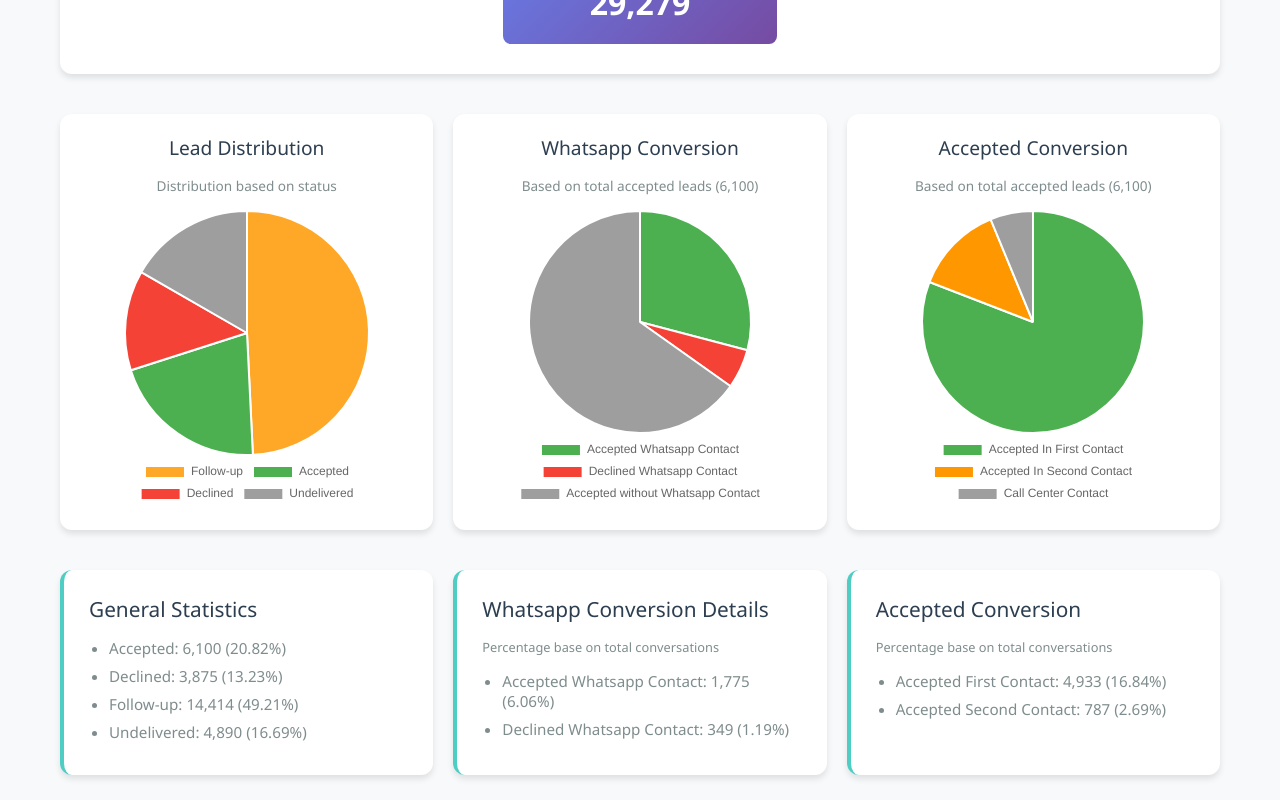
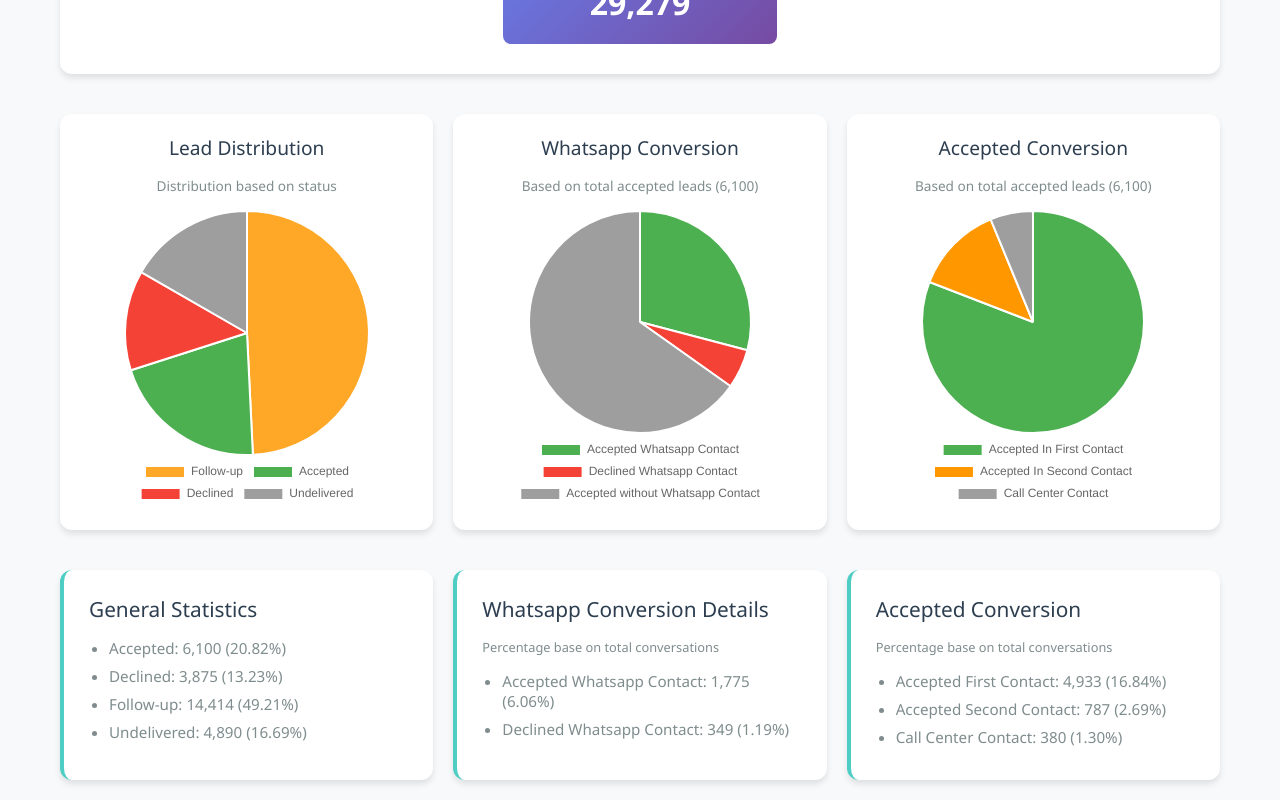
Before and after one commit to rmonteroh/honda-analytics, a React (Create React App) app in the folder honda-dashboard/: page / in a window 1280 px wide. Shown: the part 208-1008 px from the top of the page. Built offline with nearby package versions, Linux system fonts and the light colour scheme.

Commit message:
Add 'Call Center Contact' metric to Dashboard component; enhance follow-up analytics calculations for improved data representation.

```diff
--- a/honda-dashboard/src/components/Dashboard.tsx
+++ b/honda-dashboard/src/components/Dashboard.tsx
@@ -399,6 +399,11 @@ const Dashboard: React.FC = () => {
               {data.followUp.acceptedSecondContact.total.toLocaleString()} (
               {data.followUp.acceptedSecondContact.percentage}%)
             </li>
+            <li>
+              Call Center Contact:{" "}
+              {(data.general.accepted.total - data.followUp.acceptedFirstContact.total - data.followUp.acceptedSecondContact.total).toLocaleString()} (
+              {(((data.general.accepted.total - data.followUp.acceptedFirstContact.total - data.followUp.acceptedSecondContact.total) / data.totalHondaConversations) * 100).toFixed(2)}%)
+            </li>
           </ul>
         </div>
       </div>
```
